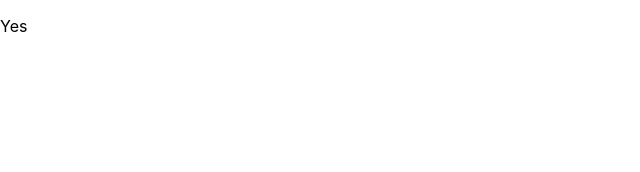
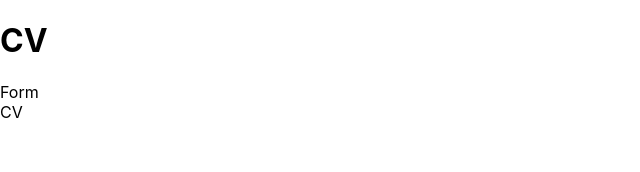
Before and after one commit to junskih/cv, a React (Create React App) app: page / in a window 1280 px wide. Shown: the top 172 px of the page, without its empty margins (0-640 px from the left). Built offline with nearby package versions, Linux system fonts and the light colour scheme.

Commit message:
Add basis for information structure and its display

```diff
--- a/src/App.js
+++ b/src/App.js
@@ -1,9 +1,71 @@
+import React from 'react';
 import './App.css';
+import uniqid from 'uniqid';
+import Form from './components/Form';
+import CV from './components/CV';
 
-function App() {
-  return (
-    <p>Yes</p>
-  );
+class App extends React.Component {
+  constructor(props) {
+    super(props);
+
+    this.formSections = [
+      {
+        id: uniqid(),
+        title: 'personal information',
+        fields: [
+          'first name',
+          'last name',
+          'title',
+          'company/school',
+          'city',
+          'zipcode',
+          'address',
+          'phone',
+          'email',
+          'description'
+        ],
+        deletable: false
+      },
+
+      {
+        id: uniqid(),
+        title: 'education',
+        fields: [
+          'degree',
+          'institution',
+          'from',
+          'to'
+        ],
+        deletable: true
+      },
+
+      {
+        id: uniqid(),
+        title: 'experience',
+        fields: [
+          'title',
+          'employer',
+          'from',
+          'to'
+        ],
+        deletable: true
+      }
+    ];
+  }
+
+  render() {
+    return (
+      <div>
+        <header>
+          <h1>CV</h1>
+        </header>
+        <main>
+          <Form formSections={this.formSections} />
+          <CV formSections={this.formSections} />
+        </main>
+      </div>
+    );
+  }
 }
 
 export default App;
--- /dev/null
+++ b/src/components/CV.js
@@ -0,0 +1,15 @@
+import React from 'react';
+
+class CV extends React.Component {
+  render() {
+    return (
+      <div className='cv'>
+        <div className='cv-header'>
+          CV
+        </div>
+      </div>
+    );
+  }
+}
+
+export default CV;
--- /dev/null
+++ b/src/components/Form.js
@@ -0,0 +1,13 @@
+import React from 'react';
+
+class Form extends React.Component {
+  render() {
+    return (
+      <div className='form'>
+        Form
+      </div>
+    );
+  }
+}
+
+export default Form;
```
